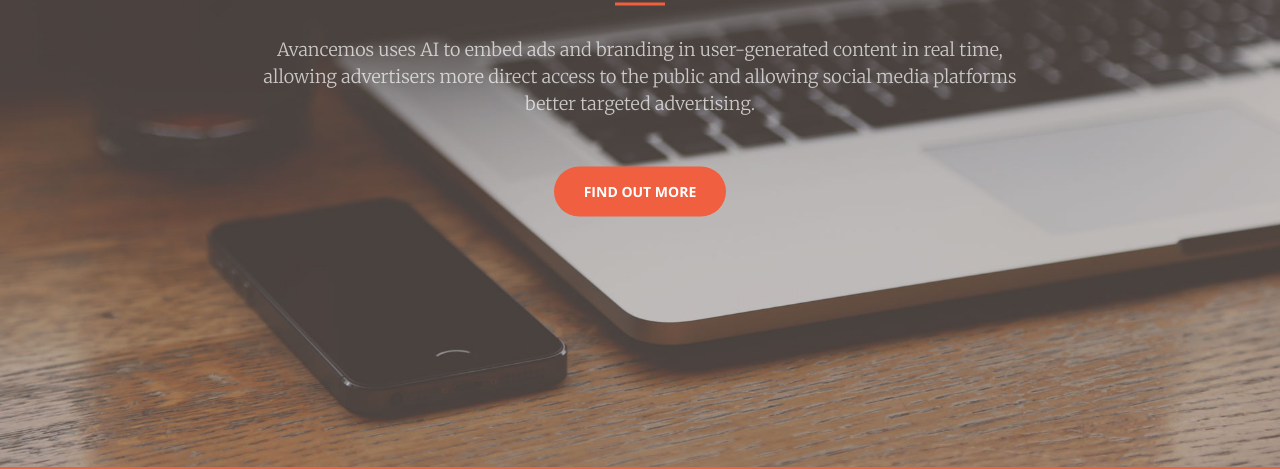
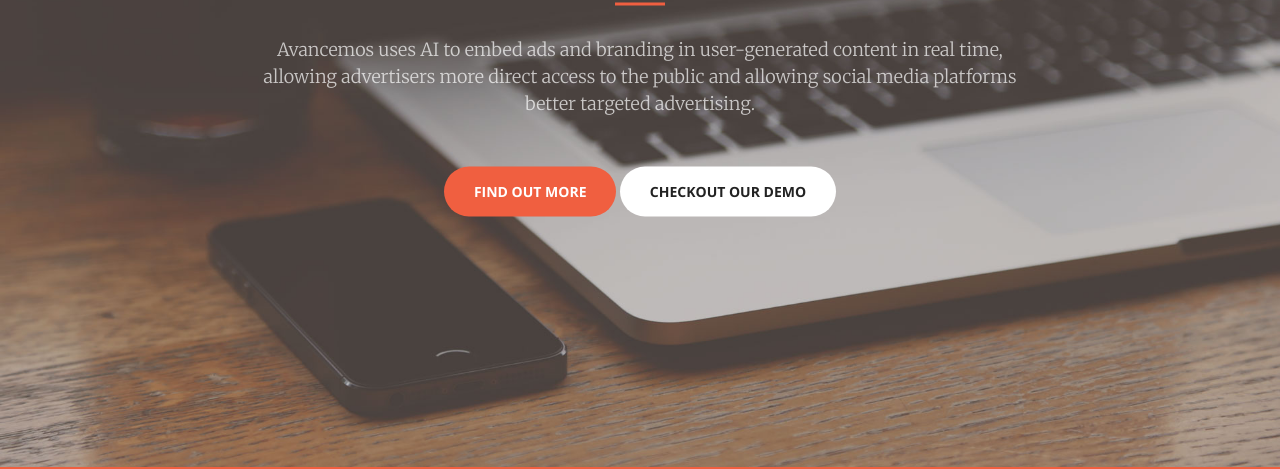
Before and after one commit to avancemos/avancemos.github.io, a website: page index.html in a window 1280 px wide. Shown: the part 333-802 px from the top of the page. Drawn offline with nearby package versions, Linux system fonts and the light colour scheme.

Commit message:
Update index.html

```diff
--- a/index.html
+++ b/index.html
@@ -75,6 +75,7 @@
                 <hr>
                 <p>Avancemos uses AI to embed ads and branding in user-generated content in real time, allowing advertisers more direct access to the public and allowing social media platforms better targeted advertising.</p>
                 <a href="#about" class="btn btn-primary btn-xl page-scroll">Find Out More</a>
+                <a href="https://github.com/avancemos/AVAncemos" class="page-scroll btn btn-default btn-xl">Checkout our Demo</a>
             </div>
         </div>
     </header>
```
